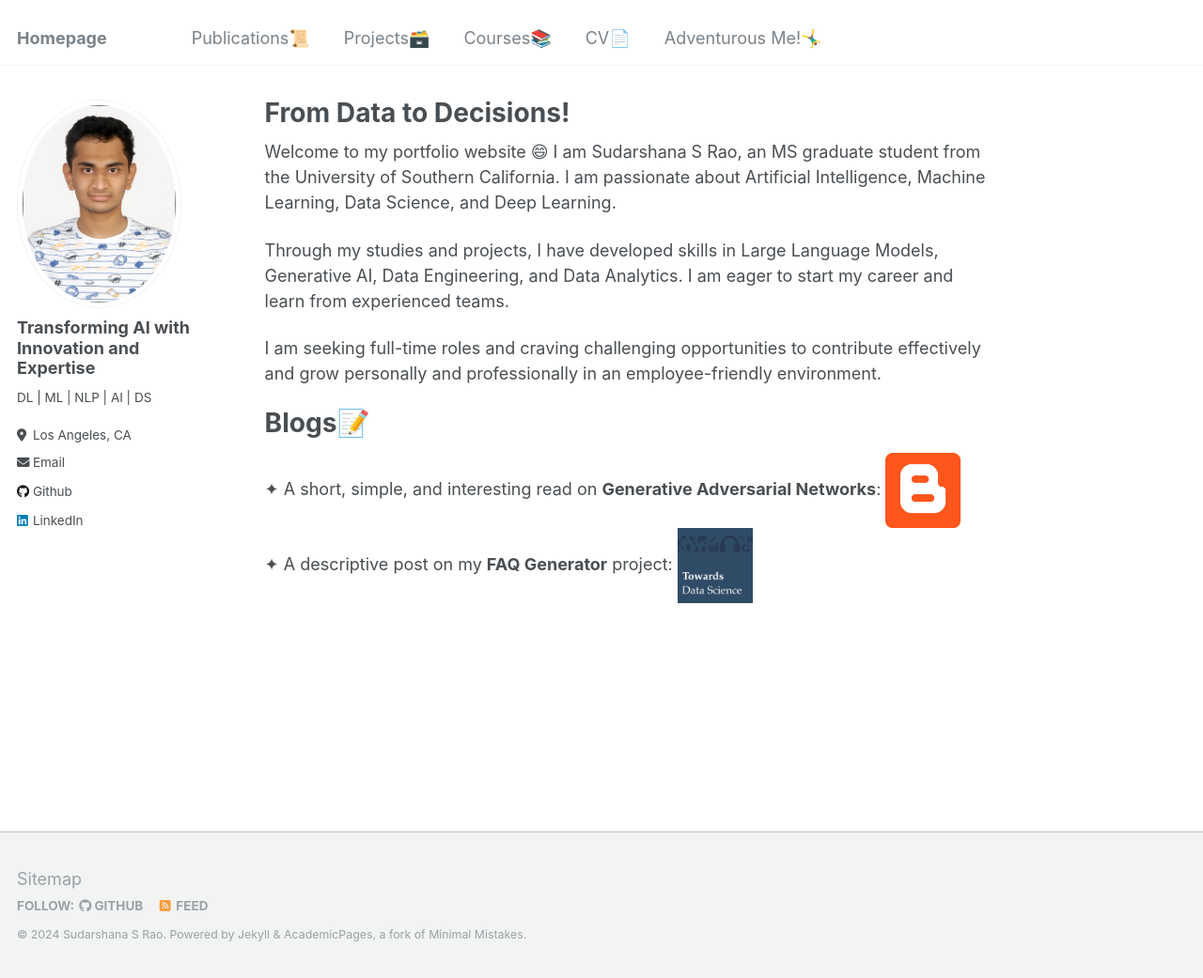
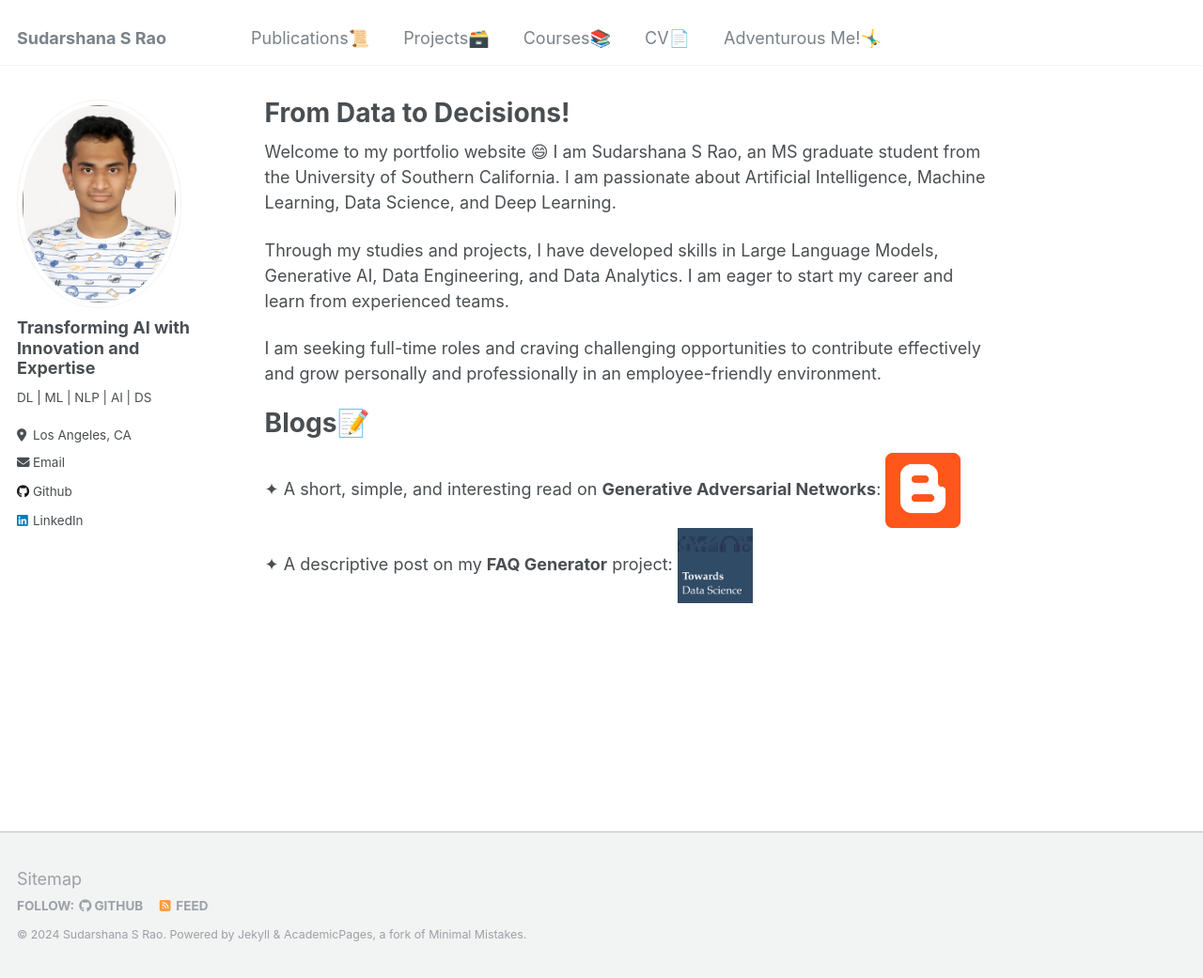
Before and after one commit to SudarshanaSRao/SudarshanaSRao.github.io, a Jekyll site: the page built from _pages/about.md, in a window 1280 px wide and 1041 px high. Shown: the whole window at 94% size. Built offline with Jekyll 4.4.1, drawn with Linux system fonts in a browser that asks for light colours.

Commit message:
Update _config.yml

```diff
--- a/_config.yml
+++ b/_config.yml
@@ -8,7 +8,7 @@
 
 # Basic Site Settings
 locale                   : "en-US"
-title                    : "Homepage"
+title                    : "Sudarshana S Rao"
 title_separator          : "-"
 name                     : &name "Sudarshana S Rao"
 description              : &description "MS graduate student at University of Southern California"
```
